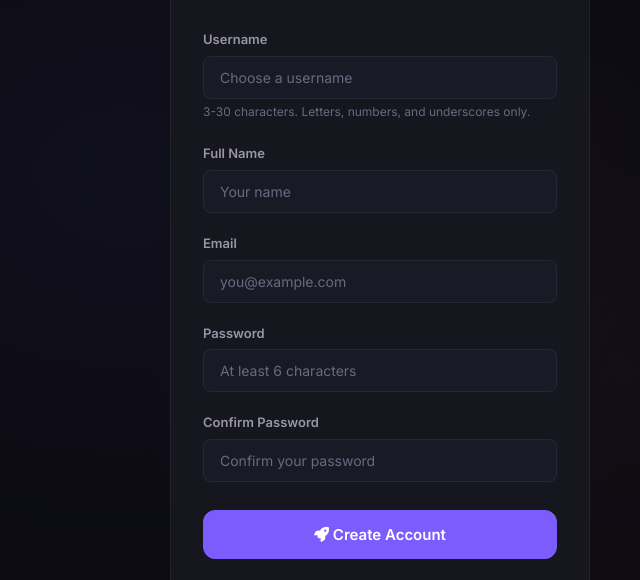
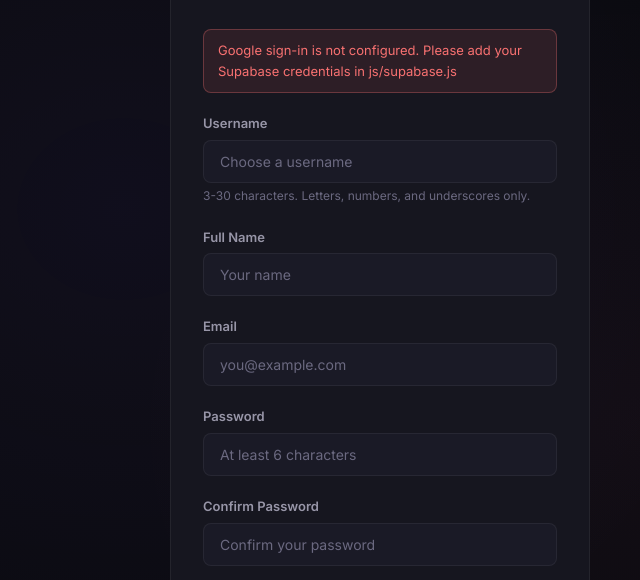
Before and after one commit to Moksh0008/AniMaker, a plain HTML site: page pages/signup.html in a window 1280 px wide. Both pictures are taken after a click on the button "Continue with Google". Shown: the part 227-807 px from the top of the page, without its empty margins (260-900 px from the left). Drawn offline with nearby package versions, Linux system fonts and the light colour scheme.

Commit message:
Add clear error when Supabase credentials are not configured
🤖 Generated with Codebuff
Co-Authored-By: Codebuff <noreply@codebuff.com>

```diff
--- a/js/supabase.js
+++ b/js/supabase.js
@@ -15,11 +15,16 @@ var supabaseClient = null;
   var SUPABASE_ANON = 'YOUR_ANON_KEY_HERE';
   // ================= ============================================
 
-  if (!SUPABASE_URL.includes('YOUR_PROJECT_ID')) {
-    try {
-      supabaseClient = window.supabase.createClient(SUPABASE_URL, SUPABASE_ANON);
-    } catch (e) {
-      console.error('Failed to initialize Supabase:', e);
-    }
+  if (SUPABASE_URL.includes('YOUR_PROJECT_ID') || SUPABASE_ANON.includes('YOUR_ANON_KEY')) {
+    console.error('[AniMaker] ⚠️ Supabase credentials NOT configured in js/supabase.js');
+    console.error('[AniMaker] Replace YOUR_PROJECT_ID and YOUR_ANON_KEY with your actual values from Supabase Dashboard → Project Settings → API');
+    return;
+  }
+
+  try {
+    supabaseClient = window.supabase.createClient(SUPABASE_URL, SUPABASE_ANON);
+    console.log('[AniMaker] ✅ Supabase client initialized successfully');
+  } catch (e) {
+    console.error('[AniMaker] ❌ Failed to initialize Supabase:', e.message);
   }
 })();
--- a/pages/signup.html
+++ b/pages/signup.html
@@ -105,8 +105,12 @@
     var googleSignupBtn = document.getElementById('googleSignupBtn');
     var googleLoading = false;
 
-    if (googleSignupBtn && supabaseClient) {
+    if (googleSignupBtn) {
       googleSignupBtn.addEventListener('click', async function() {
+        if (!supabaseClient) {
+          showError('Google sign-in is not configured. Please add your Supabase credentials in js/supabase.js');
+          return;
+        }
         if (googleLoading) return;
         googleLoading = true;
         googleSignupBtn.disabled = true;
```
Also changed, not shown: pages/login.html (+5 -1 lines).
